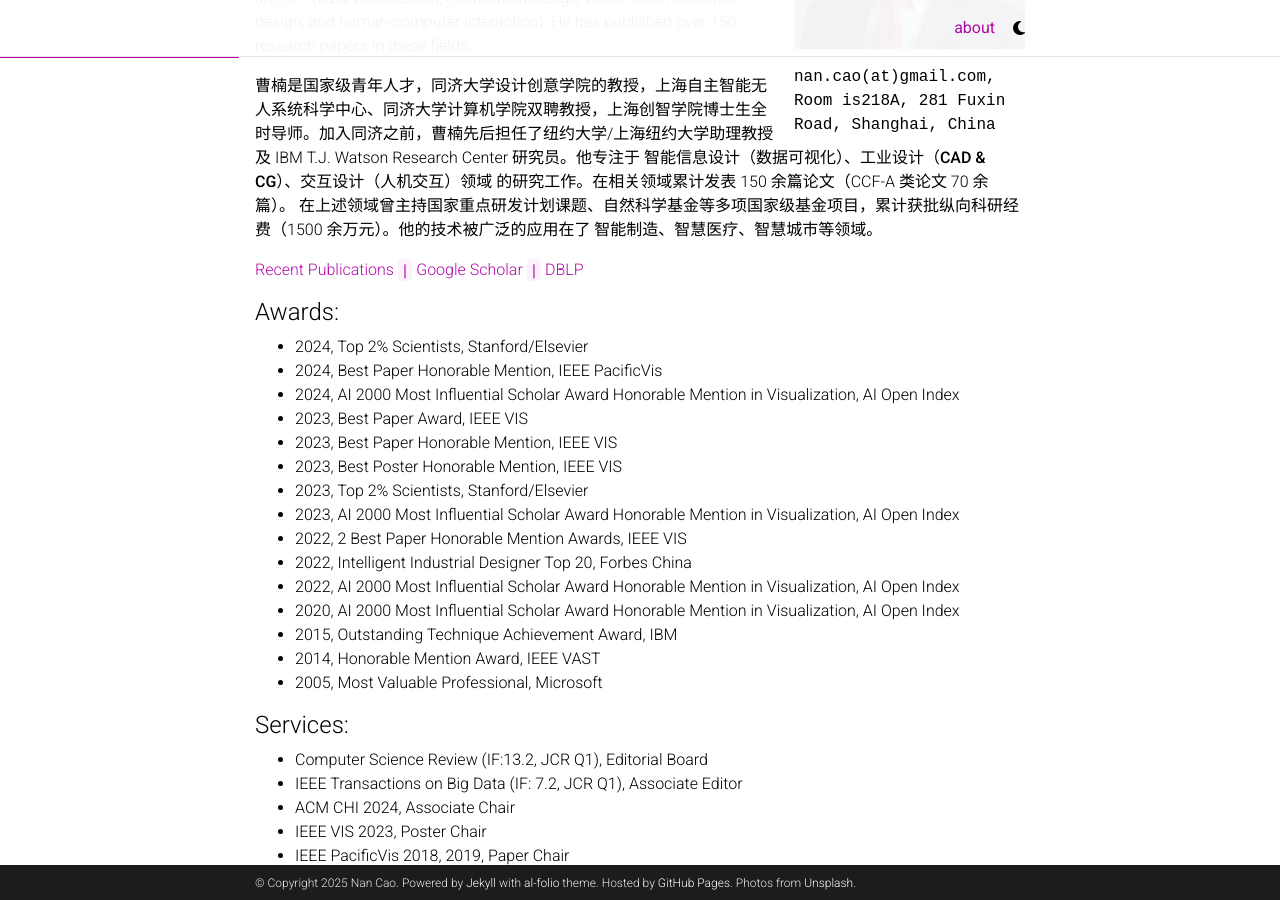
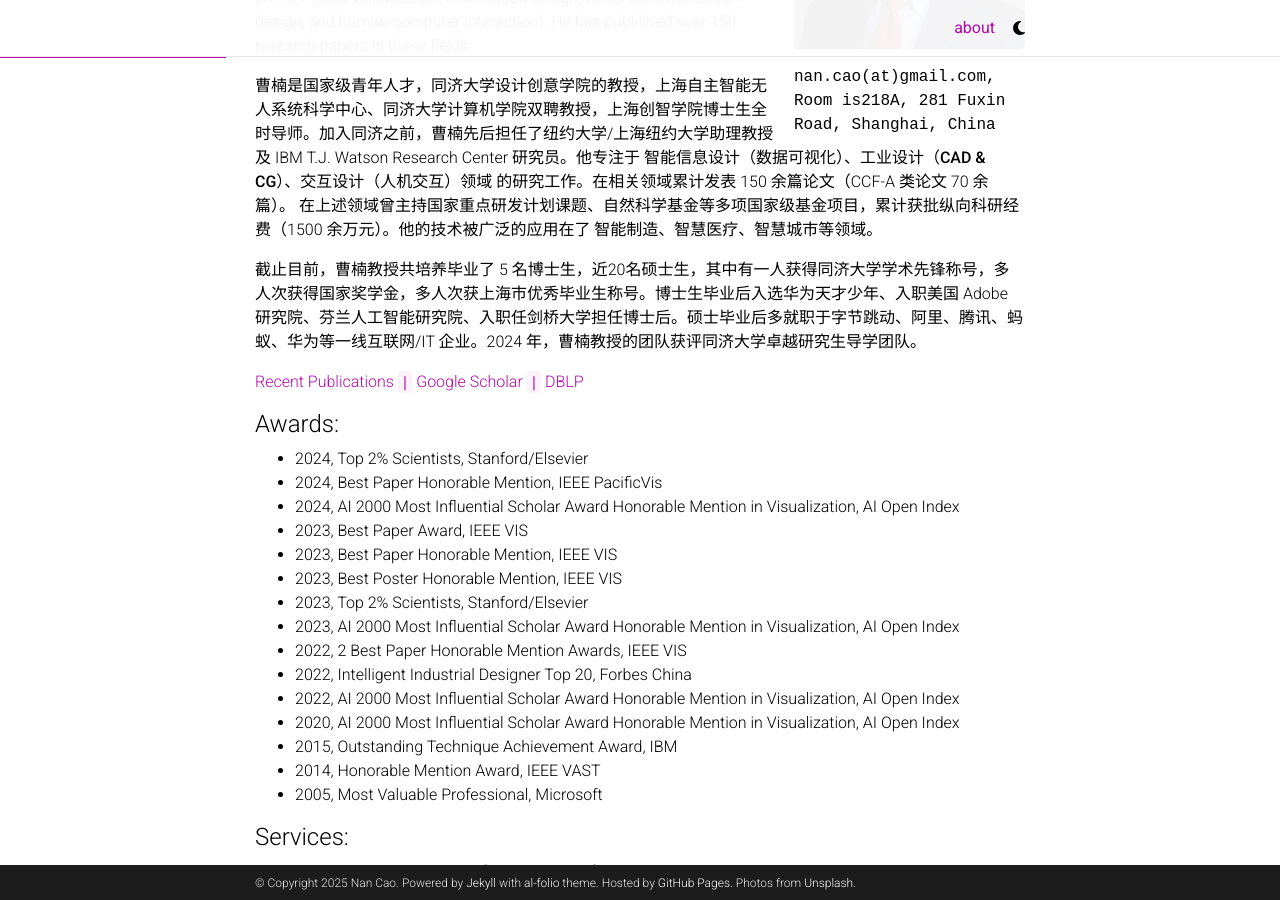
Before and after one commit to nancao/nancao.github.io, a Jekyll site: the page built from _pages/about.md, in a window 1280 px wide and 900 px high, scrolled down 383 px. Built offline with Jekyll 4.4.1, drawn with Linux system fonts in a browser that asks for light colours; full-size pictures stand in for the smaller copies a plugin makes; comment, search, counter and statistics services are not loaded; a style sheet for code colours, icons or effects is not loaded.

Commit message:
Update about.md

```diff
--- a/_pages/about.md
+++ b/_pages/about.md
@@ -19,6 +19,8 @@
 Nan Cao (曹楠) is the vice dean of [Tongji College of Design and Innovation](https://tjdi.tongji.edu.cn/) (Tongji D&I) and a professor at [Tongji School of Software Engineering](https://sse.tongji.edu.cn/index.htm). He is the founding director of AI & Data design program and [intelligent big data visualization lab](https://idvxlab.com/) at Tongji University. Before joining Tongji, Nan Cao was a research staff member at [IBM T. J. Watson Research Center](https://research.ibm.com/labs/watson/) in USA. He received a PhD degree in Computer Science and Engineering from the [Hong Kong University of Science and Technology](https://hkust.edu.hk/). His research interests are AI + (data visualization, information design, visual communication design, and human-computer interaction). He has published over 150 research papers in these fields.
 
 曹楠是国家级青年人才，同济大学设计创意学院的教授，上海自主智能无人系统科学中心、同济大学计算机学院双聘教授，上海创智学院博士生全时导师。加入同济之前，曹楠先后担任了纽约大学/上海纽约大学助理教授 及 IBM T.J. Watson Research Center 研究员。他专注于 **智能信息设计（数据可视化）、工业设计（CAD & CG）、交互设计（人机交互）领域** 的研究工作。在相关领域累计发表 150 余篇论文（CCF-A 类论文 70 余篇）。 在上述领域曾主持国家重点研发计划课题、自然科学基金等多项国家级基金项目，累计获批纵向科研经费（1500 余万元）。他的技术被广泛的应用在了 智能制造、智慧医疗、智慧城市等领域。
+
+截止目前，曹楠教授共培养毕业了 5 名博士生，近20名硕士生，其中有一人获得同济大学学术先锋称号，多人次获得国家奖学金，多人次获上海市优秀毕业生称号。博士生毕业后入选华为天才少年、入职美国 Adobe 研究院、芬兰人工智能研究院、入职任剑桥大学担任博士后。硕士毕业后多就职于字节跳动、阿里、腾讯、蚂蚁、华为等一线互联网/IT 企业。2024 年，曹楠教授的团队获评同济大学卓越研究生导学团队。
 
 [Recent Publications](https://idvxlab.com/publication.html) <code>|</code> [Google Scholar](https://scholar.google.com/citations?user=5I0mFcsAAAAJ) <code>|</code> [DBLP](https://dblp.org/pid/66/5146-1.html)
 
```
